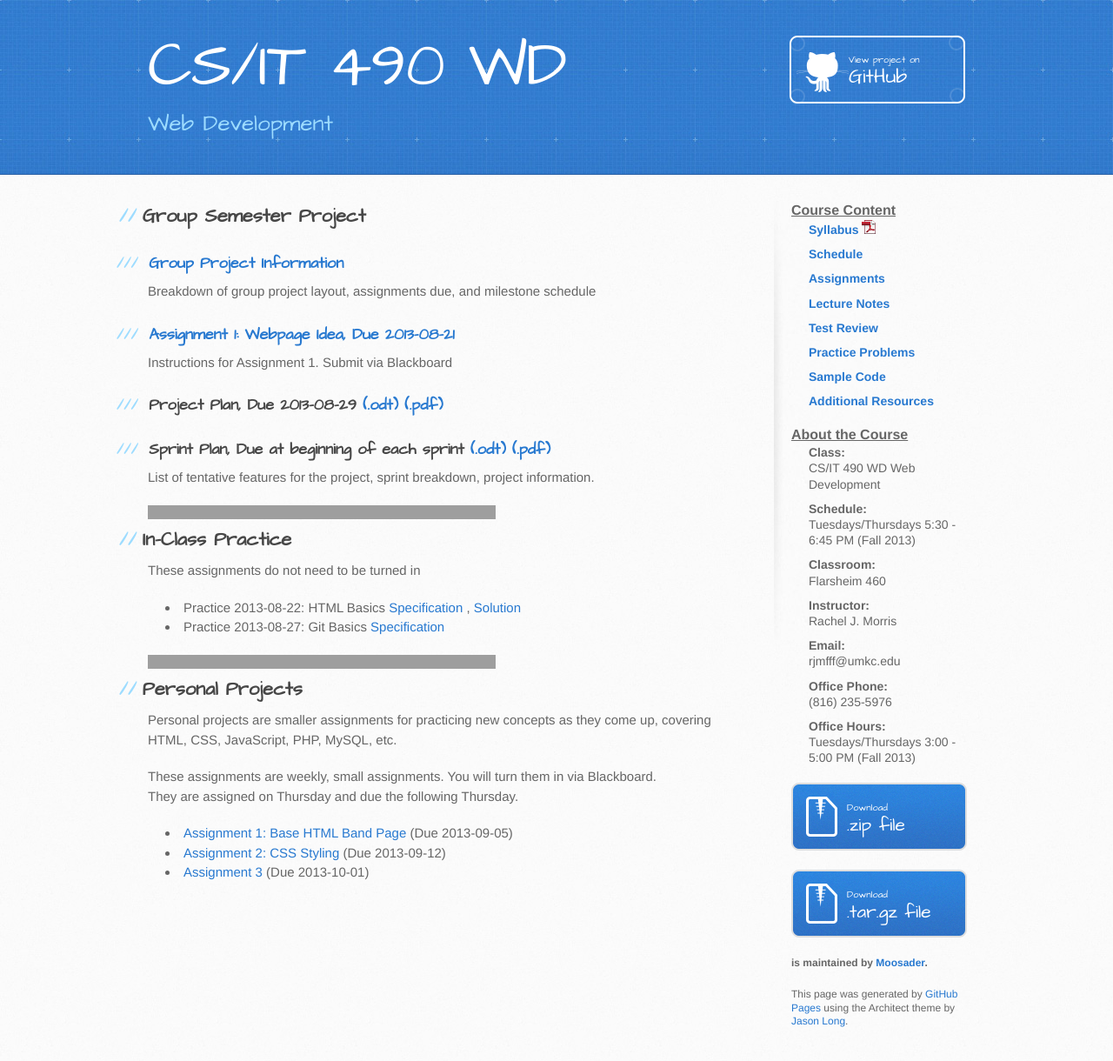
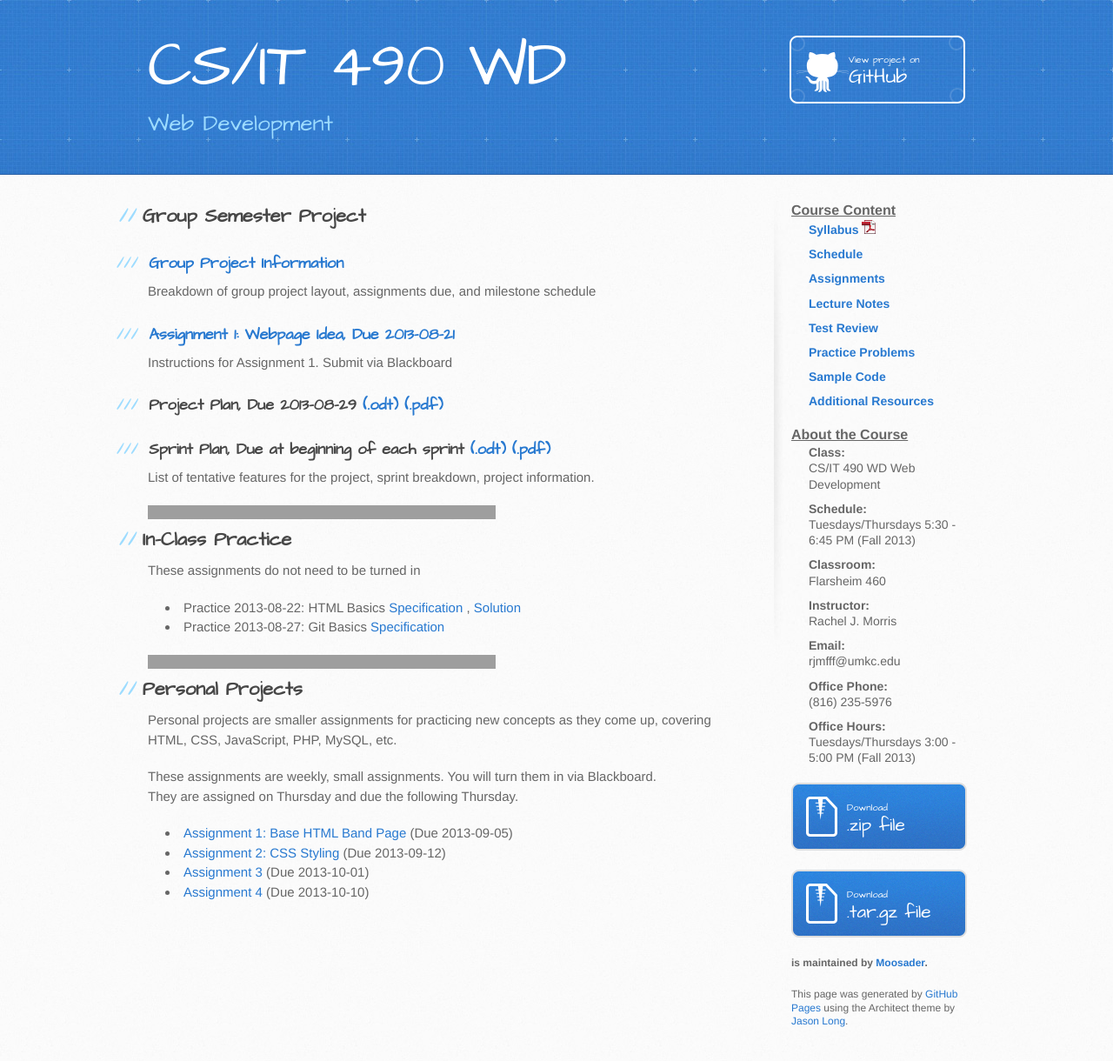
Before and after one commit to spellbindguy/Web-Development, a Jekyll site: the page assignments.html, which Jekyll copies as it is, in a window 1280 px wide, cut to the strip 0-1225 px from the top of the page. Shown: the top 1220 px of the strip at 87% size. Built offline with Jekyll 4.4.1, drawn with Linux system fonts in a browser that asks for light colours; grey boxes are pictures that could not be loaded.

Commit message:
Assignment 4 added

```diff
--- a/assignments.html
+++ b/assignments.html
@@ -134,6 +134,9 @@
 			<li><a href="https://github.com/Moosader/Web-Development/blob/master/Assignments/Solo_Assignment3.pdf?raw=true">
 				Assignment 3</a> (Due 2013-10-01)</li>
 
+			<li><a href="https://github.com/Moosader/Web-Development/blob/master/Assignments/Solo_Assignment4.pdf?raw=true">
+				Assignment 4</a> (Due 2013-10-10)</li>
+
 			<!--
 			<li><a href="">Assignment 4</a></li>
 			<li><a href="">Assignment 5</a></li>
```
